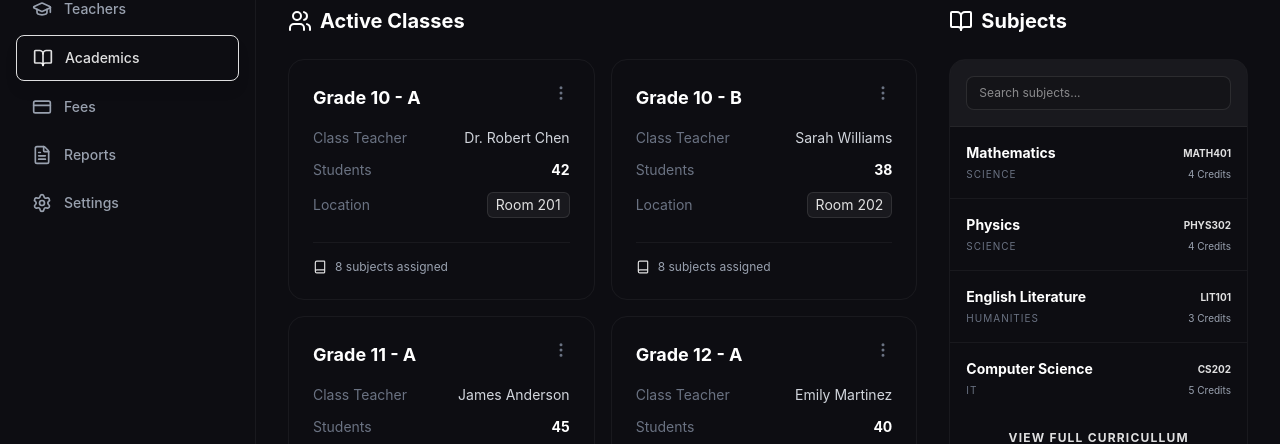
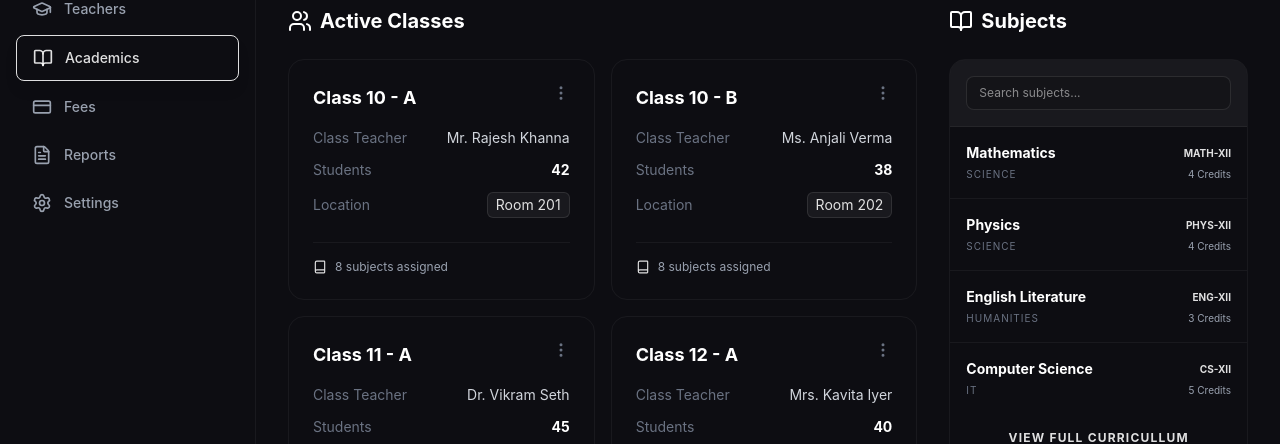
Before and after one commit to Naseer-047/School-website, a React app in the folder frontend/: page /admin/academics in a window 1280 px wide. Shown: the part 189-633 px from the top of the page. Built offline with nearby package versions, Linux system fonts and the light colour scheme; the HTML template or start-up script is replaced by a standard one.

Commit message:
implement Teachers page UI with a data table, search, filter, and pagination for managing teacher profiles.

```diff
--- a/frontend/src/pages/admin/Academics.jsx
+++ b/frontend/src/pages/admin/Academics.jsx
@@ -3,17 +3,17 @@ import { BookOpen, Users, Clock, Plus, MoreVertical, Book } from 'lucide-react';
 import MagneticButton from '../../components/ui/MagneticButton';
 
 const classes = [
-    { name: "Grade 10 - A", teacher: "Dr. Robert Chen", students: 42, subjects: 8, room: "201" },
-    { name: "Grade 10 - B", teacher: "Sarah Williams", students: 38, subjects: 8, room: "202" },
-    { name: "Grade 11 - A", teacher: "James Anderson", students: 45, subjects: 10, room: "301" },
-    { name: "Grade 12 - A", teacher: "Emily Martinez", students: 40, subjects: 12, room: "401" },
+    { name: "Class 10 - A", teacher: "Mr. Rajesh Khanna", students: 42, subjects: 8, room: "201" },
+    { name: "Class 10 - B", teacher: "Ms. Anjali Verma", students: 38, subjects: 8, room: "202" },
+    { name: "Class 11 - A", teacher: "Dr. Vikram Seth", students: 45, subjects: 10, room: "301" },
+    { name: "Class 12 - A", teacher: "Mrs. Kavita Iyer", students: 40, subjects: 12, room: "401" },
 ];
 
 const subjects = [
-    { name: "Mathematics", code: "MATH401", department: "Science", credits: 4 },
-    { name: "Physics", code: "PHYS302", department: "Science", credits: 4 },
-    { name: "English Literature", code: "LIT101", department: "Humanities", credits: 3 },
-    { name: "Computer Science", code: "CS202", department: "IT", credits: 5 },
+    { name: "Mathematics", code: "MATH-XII", department: "Science", credits: 4 },
+    { name: "Physics", code: "PHYS-XII", department: "Science", credits: 4 },
+    { name: "English Literature", code: "ENG-XII", department: "Humanities", credits: 3 },
+    { name: "Computer Science", code: "CS-XII", department: "IT", credits: 5 },
 ];
 
 const Academics = () => {
--- a/frontend/src/pages/admin/Teachers.jsx
+++ b/frontend/src/pages/admin/Teachers.jsx
@@ -10,11 +10,11 @@ const Teachers = () => {
         // Mock data for demonstration
         setTimeout(() => {
             setTeachers([
-                { id: 1, name: "Dr. Robert Chen", subjects: ["Mathematics", "Physics"], email: "robert.chen@school.com", phone: "+1 234 567 890", experience: "15 years" },
-                { id: 2, name: "Sarah Williams", subjects: ["English", "Literature"], email: "sarah.w@school.com", phone: "+1 987 654 321", experience: "8 years" },
-                { id: 3, name: "James Anderson", subjects: ["Chemistry", "Biology"], email: "james.a@school.com", phone: "+1 555 123 456", experience: "12 years" },
-                { id: 4, name: "Emily Martinez", subjects: ["History", "Geography"], email: "emily.m@school.com", phone: "+1 444 777 888", experience: "6 years" },
-                { id: 5, name: "Michael Brown", subjects: ["Computer Science"], email: "michael.b@school.com", phone: "+1 222 333 444", experience: "10 years" },
+                { id: 1, name: "Mr. Rajesh Khanna", subjects: ["Mathematics", "Physics"], email: "rajesh.khanna@school.in", phone: "+91 98765 43210", experience: "18 years" },
+                { id: 2, name: "Ms. Anjali Verma", subjects: ["Physics", "Chemistry"], email: "anjali.v@school.in", phone: "+91 91234 56789", experience: "10 years" },
+                { id: 3, name: "Dr. Vikram Seth", subjects: ["Chemistry", "Biology"], email: "vikram.s@school.in", phone: "+91 99887 76655", experience: "15 years" },
+                { id: 4, name: "Mrs. Kavita Iyer", subjects: ["English", "History"], email: "kavita.i@school.in", phone: "+91 98888 77777", experience: "12 years" },
+                { id: 5, name: "Mr. Amit Shah", subjects: ["Computer Science"], email: "amit.s@school.in", phone: "+91 97777 66666", experience: "8 years" },
             ]);
             setLoading(false);
         }, 1000);
```
